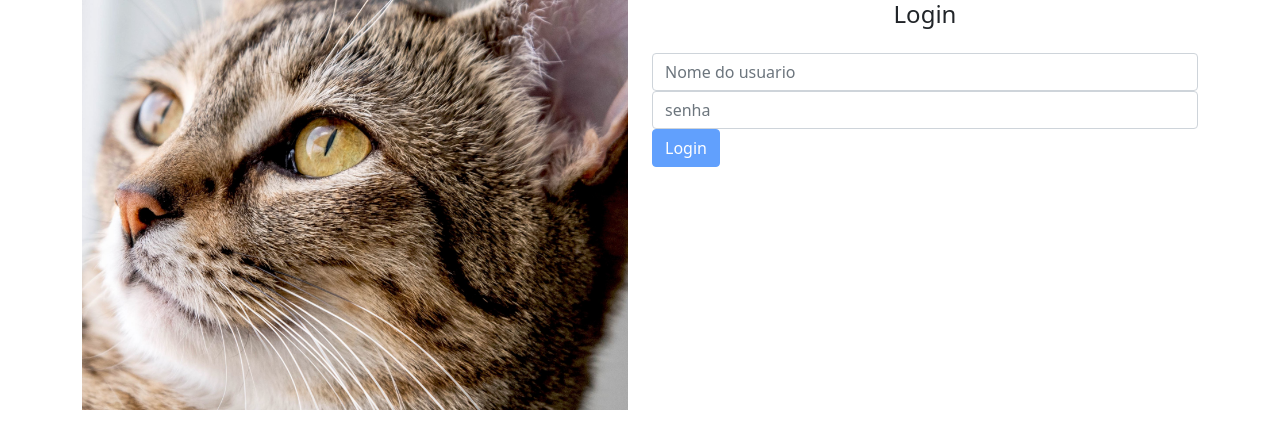
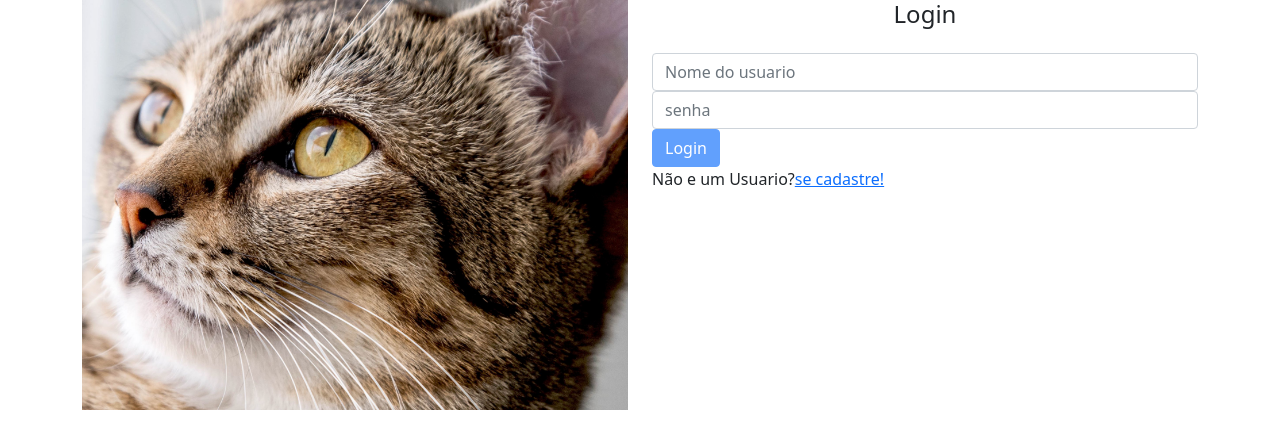
Before and after one commit to JoseNeto09/faceCat_angular, an Angular app: page /home in a window 1280 px wide. Shown: the top 448 px of the page. Built offline with nearby package versions, Linux system fonts and the light colour scheme.

Commit message:
utilizando routerlink para o ciclo de cadastro e login

```diff
--- a/src/app/home/login/login.component.html
+++ b/src/app/home/login/login.component.html
@@ -32,5 +32,8 @@
         </app-mensagem>
   </div>
 
-  <button type="submit" class="btn btn-primary btn-block" [disabled]="logiForm.invalid" >Login</button>
+  <button
+   type="submit" class="btn btn-primary btn-block" [disabled]="logiForm.invalid" >Login</button>
 </form>
+
+<p>Não e um Usuario?<a [routerLink]="['novousuario']">se cadastre!</a></p>
--- a/src/app/home/novo-usuario/novo-usuario.component.html
+++ b/src/app/home/novo-usuario/novo-usuario.component.html
@@ -15,3 +15,5 @@
     </div>
     <button class="btn btn-primary btn-block">Cadastro</button>
 </form>
+
+<p>Já e um usuario? <a [routerLink]="['']">Faça Login</a></p>
```
